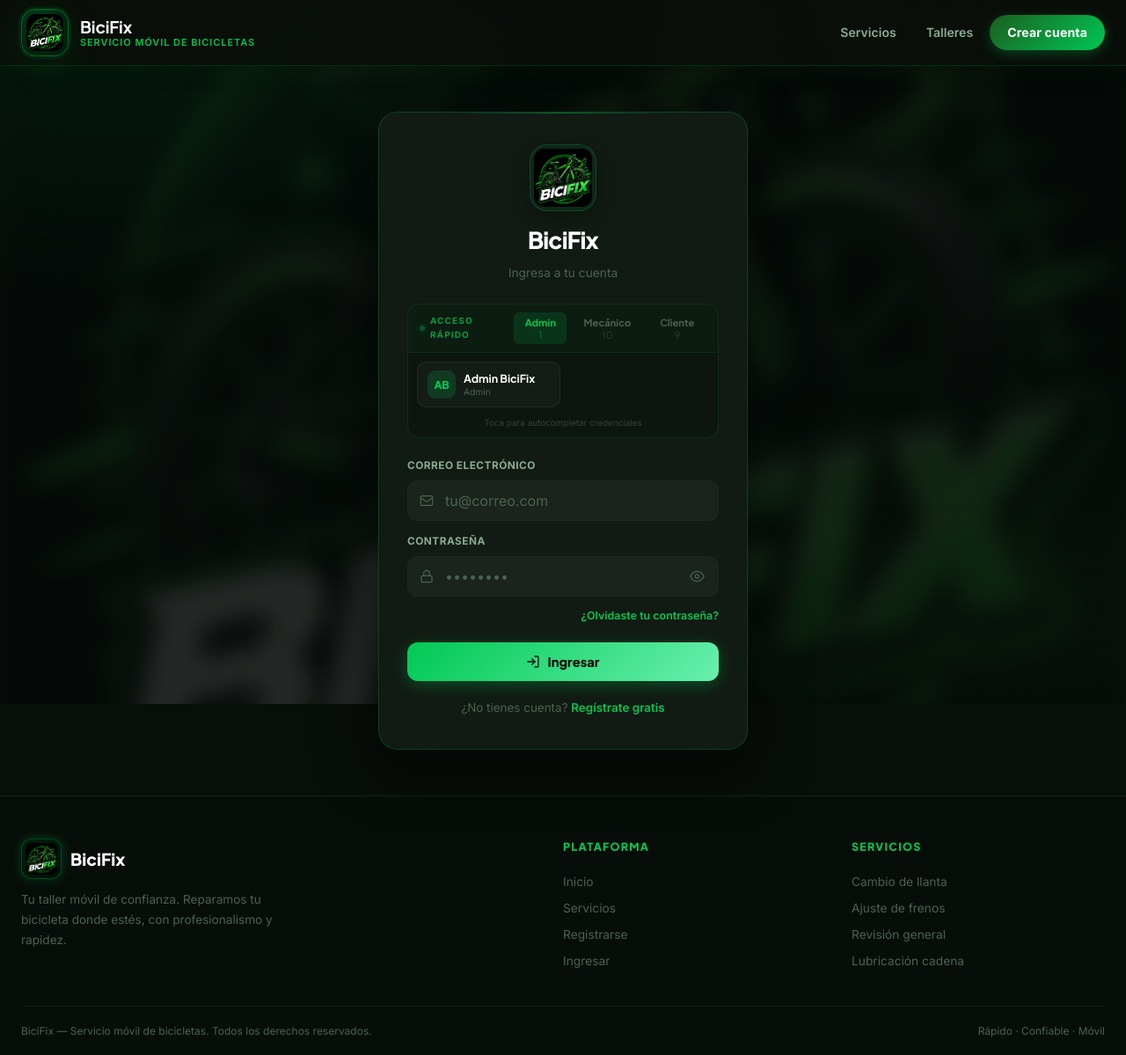
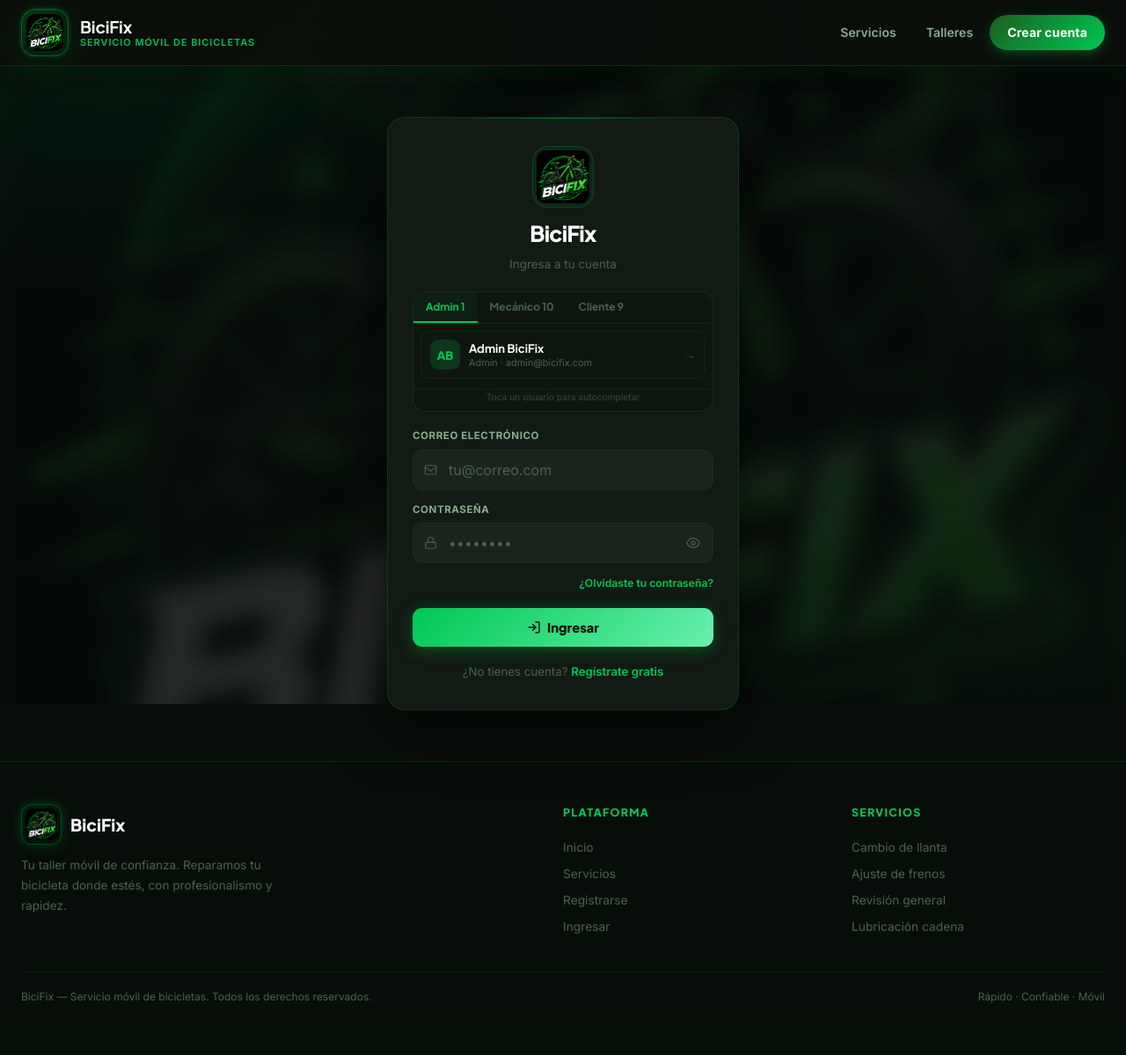
Before and after one commit to Roois334/BiciFix, a Flask app: page /login in a window 1280 px wide. Shown: the whole page at 88% size. After the commit the page ends 1140 px from the top, so only its background shows below. Run offline with Flask 3, Linux system fonts and the light colour scheme; data comes from the database, SQL or seed files in the repository.

Commit message:
feat: login con acceso rápido en lista vertical - móvil y PC

```diff
--- a/templates/login.html
+++ b/templates/login.html
@@ -8,199 +8,175 @@
     <!-- Logo -->
     <div class="llogo">
       <div class="lring">
-        <img src="/static/img/logo.png" alt="BiciFix" style="width:66px;height:66px;object-fit:contain;display:block;border-radius:10px;">
+        <img src="/static/img/logo.png" alt="BiciFix">
       </div>
       <h1 class="ltitle">BiciFix</h1>
       <p class="lsub">Ingresa a tu cuenta</p>
     </div>
 
-    <!-- Acceso rápido -->
+    <!-- Acceso rápido: lista vertical simple -->
     <div id="quickAccess"></div>
 
-    <!-- Formulario -->
-    <form method="POST" class="lform">
+    <!-- Form -->
+    <form method="POST">
       <div class="lfg">
         <label class="lfl">Correo electrónico</label>
         <div class="liw">
-          <svg class="lic" viewBox="0 0 24 24" fill="none" width="16" height="16" stroke="currentColor" stroke-width="1.8" stroke-linecap="round" stroke-linejoin="round"><rect x="2" y="4" width="20" height="16" rx="2"/><path d="M2 7l10 7 10-7"/></svg>
-          <input type="email" name="email" class="lfi" placeholder="tu@correo.com" required autocomplete="email" inputmode="email">
+          <svg class="lic" viewBox="0 0 24 24" fill="none" width="15" height="15" stroke="currentColor" stroke-width="1.8" stroke-linecap="round" stroke-linejoin="round"><rect x="2" y="4" width="20" height="16" rx="2"/><path d="M2 7l10 7 10-7"/></svg>
+          <input type="email" name="email" id="emailInp" class="lfi" placeholder="tu@correo.com" autocomplete="email" inputmode="email" required>
         </div>
       </div>
-
       <div class="lfg">
         <label class="lfl">Contraseña</label>
         <div class="liw">
-          <svg class="lic" viewBox="0 0 24 24" fill="none" width="16" height="16" stroke="currentColor" stroke-width="1.8" stroke-linecap="round" stroke-linejoin="round"><rect x="3" y="11" width="18" height="11" rx="2"/><path d="M7 11V7a5 5 0 0 1 10 0v4"/></svg>
-          <input type="password" name="password" id="pwInp" class="lfi lfi-eye" placeholder="••••••••" required autocomplete="current-password">
-          <button type="button" class="leye" id="eyeBtn" onclick="togglePw()">
-            <svg id="eyeO" viewBox="0 0 24 24" fill="none" width="17" height="17" stroke="currentColor" stroke-width="1.8" stroke-linecap="round" stroke-linejoin="round"><path d="M1 12s4-8 11-8 11 8 11 8-4 8-11 8-11-8-11-8z"/><circle cx="12" cy="12" r="3"/></svg>
-            <svg id="eyeC" viewBox="0 0 24 24" fill="none" width="17" height="17" stroke="currentColor" stroke-width="1.8" stroke-linecap="round" stroke-linejoin="round" style="display:none"><path d="M17.94 17.94A10.07 10.07 0 0 1 12 20c-7 0-11-8-11-8a18.45 18.45 0 0 1 5.06-5.94"/><path d="M9.9 4.24A9.12 9.12 0 0 1 12 4c7 0 11 8 11 8a18.5 18.5 0 0 1-2.16 3.19"/><line x1="1" y1="1" x2="23" y2="23"/></svg>
+          <svg class="lic" viewBox="0 0 24 24" fill="none" width="15" height="15" stroke="currentColor" stroke-width="1.8" stroke-linecap="round" stroke-linejoin="round"><rect x="3" y="11" width="18" height="11" rx="2"/><path d="M7 11V7a5 5 0 0 1 10 0v4"/></svg>
+          <input type="password" name="password" id="pwInp" class="lfi lfi-r" placeholder="••••••••" autocomplete="current-password" required>
+          <button type="button" class="leye" onclick="togglePw()">
+            <svg id="eyeO" viewBox="0 0 24 24" fill="none" width="16" height="16" stroke="currentColor" stroke-width="1.8" stroke-linecap="round" stroke-linejoin="round"><path d="M1 12s4-8 11-8 11 8 11 8-4 8-11 8-11-8-11-8z"/><circle cx="12" cy="12" r="3"/></svg>
+            <svg id="eyeC" viewBox="0 0 24 24" fill="none" width="16" height="16" stroke="currentColor" stroke-width="1.8" stroke-linecap="round" stroke-linejoin="round" style="display:none"><path d="M17.94 17.94A10.07 10.07 0 0 1 12 20c-7 0-11-8-11-8a18.45 18.45 0 0 1 5.06-5.94"/><path d="M9.9 4.24A9.12 9.12 0 0 1 12 4c7 0 11 8 11 8a18.5 18.5 0 0 1-2.16 3.19"/><line x1="1" y1="1" x2="23" y2="23"/></svg>
           </button>
         </div>
       </div>
-
-      <div style="text-align:right;margin-top:-6px;margin-bottom:18px;">
-        <a href="/recuperar" style="font-size:.78rem;color:var(--va);font-weight:600;text-decoration:none;">¿Olvidaste tu contraseña?</a>
+      <div style="text-align:right;margin:-4px 0 16px">
+        <a href="/recuperar" class="lforg">¿Olvidaste tu contraseña?</a>
       </div>
-
       <button type="submit" class="lbtn">
-        <svg viewBox="0 0 24 24" fill="none" width="16" height="16" stroke="currentColor" stroke-width="2" stroke-linecap="round" stroke-linejoin="round"><path d="M15 3h4a2 2 0 0 1 2 2v14a2 2 0 0 1-2 2h-4"/><polyline points="10 17 15 12 10 7"/><line x1="15" y1="12" x2="3" y2="12"/></svg>
+        <svg viewBox="0 0 24 24" fill="none" width="16" height="16" stroke="currentColor" stroke-width="2.2" stroke-linecap="round" stroke-linejoin="round"><path d="M15 3h4a2 2 0 0 1 2 2v14a2 2 0 0 1-2 2h-4"/><polyline points="10 17 15 12 10 7"/><line x1="15" y1="12" x2="3" y2="12"/></svg>
         Ingresar
       </button>
     </form>
 
     <div class="lfoot">
-      ¿No tienes cuenta? <a href="/registro" style="color:var(--va);font-weight:600;text-decoration:none;">Regístrate gratis</a>
+      ¿No tienes cuenta? <a href="/registro" class="lalink">Regístrate gratis</a>
     </div>
   </div>
 </div>
 
 <style>
-/* ── LAYOUT ─────────────────────────────── */
-.lw{min-height:calc(100vh - 74px);display:flex;align-items:center;justify-content:center;padding:20px 16px}
-.lc{background:var(--n3);border:1px solid rgba(0,200,83,.2);border-radius:22px;padding:36px 32px;width:100%;max-width:420px;box-shadow:0 24px 64px rgba(0,0,0,.55),0 0 0 1px rgba(0,200,83,.06);position:relative;overflow:hidden}
+/* ── LAYOUT ── */
+.lw{min-height:calc(100vh - 74px);display:flex;align-items:center;justify-content:center;padding:16px}
+.lc{background:var(--n3);border:1px solid rgba(0,200,83,.18);border-radius:20px;padding:32px 28px;width:100%;max-width:400px;position:relative;overflow:hidden;box-shadow:0 24px 64px rgba(0,0,0,.55)}
 .lc::before{content:'';position:absolute;top:0;left:50%;transform:translateX(-50%);width:60%;height:1px;background:linear-gradient(90deg,transparent,rgba(0,200,83,.5),transparent)}
 
-/* ── LOGO ───────────────────────────────── */
-.llogo{text-align:center;margin-bottom:24px}
-.lring{width:76px;height:76px;border-radius:20px;background:rgba(0,200,83,.07);border:1.5px solid rgba(0,200,83,.22);display:flex;align-items:center;justify-content:center;margin:0 auto 12px;box-shadow:0 6px 20px rgba(0,0,0,.28);overflow:hidden}
-.ltitle{font-family:'Plus Jakarta Sans',sans-serif;font-size:1.65rem;font-weight:900;color:#fff;letter-spacing:-.03em;margin:0 0 5px}
-.lsub{font-size:.86rem;color:var(--gs);margin:0}
+/* ── LOGO ── */
+.llogo{text-align:center;margin-bottom:20px}
+.lring{width:70px;height:70px;border-radius:18px;background:rgba(0,200,83,.07);border:1.5px solid rgba(0,200,83,.2);display:flex;align-items:center;justify-content:center;margin:0 auto 10px;overflow:hidden}
+.lring img{width:60px;height:60px;object-fit:contain;display:block}
+.ltitle{font-family:'Plus Jakarta Sans',sans-serif;font-size:1.55rem;font-weight:900;color:#fff;letter-spacing:-.03em;margin:0 0 4px}
+.lsub{font-size:.84rem;color:var(--gs);margin:0}
 
-/* ── FORM ───────────────────────────────── */
-.lform{margin:0}
-.lfg{margin-bottom:14px}
-.lfl{display:block;font-family:'Inter',sans-serif;font-size:.74rem;font-weight:700;color:var(--gt);letter-spacing:.04em;margin-bottom:7px;text-transform:uppercase}
+/* ── FORM ── */
+.lfg{margin-bottom:13px}
+.lfl{display:block;font-family:'Inter',sans-serif;font-size:.72rem;font-weight:700;color:var(--gt);text-transform:uppercase;letter-spacing:.05em;margin-bottom:6px}
 .liw{position:relative}
-.lic{position:absolute;left:14px;top:50%;transform:translateY(-50%);color:var(--gs);pointer-events:none;z-index:1}
-.lfi{width:100%;padding:12px 14px 12px 42px;background:rgba(255,255,255,.04);border:1px solid var(--n5);border-radius:11px;color:#fff;font-family:'Inter',sans-serif;font-size:16px;outline:none;transition:border-color .18s,background .18s,box-shadow .18s;-webkit-appearance:none}
+.lic{position:absolute;left:13px;top:50%;transform:translateY(-50%);color:var(--gs);pointer-events:none;z-index:1}
+.lfi{width:100%;padding:12px 13px 12px 40px;background:rgba(255,255,255,.04);border:1px solid var(--n5);border-radius:10px;color:#fff;font-family:'Inter',sans-serif;font-size:16px;outline:none;transition:border-color .18s,background .18s,box-shadow .18s;-webkit-appearance:none;box-sizing:border-box}
 .lfi::placeholder{color:var(--gs)}
-.lfi:focus{border-color:rgba(0,200,83,.45);background:rgba(27,94,32,.07);box-shadow:0 0 0 3px rgba(0,200,83,.07)}
-.lfi-eye{padding-right:46px}
-.leye{position:absolute;right:12px;top:50%;transform:translateY(-50%);background:none;border:none;cursor:pointer;color:var(--gs);padding:4px;display:flex;align-items:center;border-radius:6px;transition:color .18s,background .18s;-webkit-tap-highlight-color:transparent}
-.leye:hover{color:var(--va);background:rgba(0,200,83,.08)}
-.lbtn{width:100%;padding:13px 20px;border-radius:12px;background:var(--grn);color:var(--n1);font-family:'Plus Jakarta Sans',sans-serif;font-size:.92rem;font-weight:800;border:none;cursor:pointer;display:flex;align-items:center;justify-content:center;gap:8px;box-shadow:0 4px 18px rgba(0,200,83,.32);transition:opacity .2s,transform .2s,box-shadow .2s;-webkit-tap-highlight-color:transparent;touch-action:manipulation}
-.lbtn:hover{opacity:.9;transform:translateY(-1px);box-shadow:0 8px 26px rgba(0,200,83,.42)}
-.lbtn:active{transform:scale(.99)}
-.lfoot{text-align:center;margin-top:20px;font-size:.84rem;color:var(--gs)}
+.lfi:focus{border-color:rgba(0,200,83,.45);background:rgba(27,94,32,.06);box-shadow:0 0 0 3px rgba(0,200,83,.07)}
+.lfi-r{padding-right:44px}
+.leye{position:absolute;right:11px;top:50%;transform:translateY(-50%);background:none;border:none;cursor:pointer;color:var(--gs);padding:4px;display:flex;align-items:center;border-radius:6px;transition:color .15s;-webkit-tap-highlight-color:transparent;touch-action:manipulation}
+.leye:hover,.leye:active{color:var(--va)}
+.lforg{font-size:.76rem;color:var(--va);font-weight:600;text-decoration:none}
+.lbtn{width:100%;padding:13px;border-radius:11px;background:var(--grn);color:var(--n1);font-family:'Plus Jakarta Sans',sans-serif;font-size:.92rem;font-weight:800;border:none;cursor:pointer;display:flex;align-items:center;justify-content:center;gap:7px;box-shadow:0 4px 18px rgba(0,200,83,.3);transition:opacity .18s,transform .18s;-webkit-tap-highlight-color:transparent;touch-action:manipulation}
+.lbtn:active{opacity:.85;transform:scale(.98)}
+.lfoot{text-align:center;margin-top:18px;font-size:.83rem;color:var(--gs)}
+.lalink{color:var(--va);font-weight:600;text-decoration:none}
 
-/* ── ACCESO RÁPIDO ──────────────────────── */
-.qa-wrap{margin-bottom:22px;border:1px solid rgba(0,200,83,.15);border-radius:14px;overflow:hidden;background:rgba(0,0,0,.18)}
+/* ── ACCESO RÁPIDO ── */
+.qa-box{margin-bottom:18px;border:1px solid rgba(0,200,83,.14);border-radius:13px;overflow:hidden;background:rgba(0,0,0,.15)}
 
-/* header con punto verde y tabs */
-.qa-head{display:flex;align-items:center;justify-content:space-between;padding:9px 13px;border-bottom:1px solid rgba(0,200,83,.1);background:rgba(0,200,83,.04)}
-.qa-label{font-family:'Inter',sans-serif;font-size:.62rem;font-weight:800;text-transform:uppercase;letter-spacing:.12em;color:rgba(0,200,83,.75);display:flex;align-items:center;gap:6px}
-.qa-dot{width:6px;height:6px;border-radius:50%;background:#00c853;box-shadow:0 0 7px #00c853;animation:qdot 2s infinite}
-@keyframes qdot{0%,100%{opacity:1}50%{opacity:.25}}
-.qa-tabs{display:flex;gap:3px}
-.qa-tab{padding:4px 10px;border-radius:6px;border:none;font-family:'Plus Jakarta Sans',sans-serif;font-size:.7rem;font-weight:700;color:var(--gs);cursor:pointer;background:transparent;transition:all .15s;-webkit-tap-highlight-color:transparent;touch-action:manipulation}
-.qa-tab.on{background:rgba(0,200,83,.14);color:#00c853}
-.qa-tab:not(.on):hover{background:rgba(255,255,255,.05);color:#fff}
+/* Tabs de rol — scroll horizontal si no caben */
+.qa-tabs{display:flex;gap:0;overflow-x:auto;scrollbar-width:none;border-bottom:1px solid rgba(0,200,83,.1)}
+.qa-tabs::-webkit-scrollbar{display:none}
+.qa-tab{flex-shrink:0;padding:9px 14px;font-family:'Plus Jakarta Sans',sans-serif;font-size:.75rem;font-weight:700;color:var(--gs);border:none;background:transparent;cursor:pointer;transition:color .15s,background .15s;-webkit-tap-highlight-color:transparent;touch-action:manipulation;white-space:nowrap;border-bottom:2px solid transparent}
+.qa-tab.on{color:var(--va);border-bottom-color:var(--va);background:rgba(0,200,83,.05)}
+.qa-tab:active{color:var(--va)}
 
-/* grid de usuarios — 1 columna en móvil, 2 en más ancho */
-.qa-body{padding:10px}
-.qa-grid{display:grid;grid-template-columns:1fr;gap:6px}
-@media(min-width:360px){.qa-grid{grid-template-columns:1fr 1fr}}
+/* Lista de usuarios — 1 columna, simple y limpio */
+.qa-list{padding:8px}
+.qa-item{display:flex;align-items:center;gap:10px;padding:9px 10px;border-radius:9px;border:1px solid rgba(255,255,255,.05);background:transparent;cursor:pointer;width:100%;transition:background .15s,border-color .15s;-webkit-tap-highlight-color:transparent;touch-action:manipulation;margin-bottom:5px;text-align:left}
+.qa-item:last-child{margin-bottom:0}
+.qa-item:active,.qa-item:hover{background:rgba(0,200,83,.08);border-color:rgba(0,200,83,.25)}
 
-.qa-btn{display:flex;align-items:center;gap:9px;padding:9px 11px;border-radius:10px;border:1px solid rgba(255,255,255,.06);background:rgba(255,255,255,.03);cursor:pointer;transition:all .15s;text-align:left;width:100%;-webkit-tap-highlight-color:transparent;touch-action:manipulation}
-.qa-btn:active{transform:scale(.97);background:rgba(0,200,83,.1);border-color:rgba(0,200,83,.35)}
-.qa-btn:hover{border-color:rgba(0,200,83,.35);background:rgba(0,200,83,.07);transform:translateY(-1px);box-shadow:0 4px 12px rgba(0,0,0,.28)}
+/* Avatar con inicial */
+.qa-av{width:34px;height:34px;border-radius:9px;display:flex;align-items:center;justify-content:center;font-family:'Plus Jakarta Sans',sans-serif;font-size:.82rem;font-weight:800;flex-shrink:0}
+.av-admin{background:rgba(0,200,83,.18);color:#00c853}
+.av-mecanico{background:rgba(105,240,174,.13);color:#69f0ae}
+.av-cliente{background:rgba(185,246,202,.09);color:#b9f6ca}
 
-.qa-av{width:32px;height:32px;border-radius:9px;display:flex;align-items:center;justify-content:center;font-family:'Plus Jakarta Sans',sans-serif;font-size:.76rem;font-weight:800;flex-shrink:0;letter-spacing:-.01em}
-.qa-av-admin{background:rgba(0,200,83,.18);color:#00c853}
-.qa-av-mec{background:rgba(105,240,174,.14);color:#69f0ae}
-.qa-av-cli{background:rgba(185,246,202,.1);color:#b9f6ca}
+.qa-info{flex:1;min-width:0;text-align:left}
+.qa-name{font-family:'Plus Jakarta Sans',sans-serif;font-size:.82rem;font-weight:700;color:#fff;white-space:nowrap;overflow:hidden;text-overflow:ellipsis}
+.qa-role{font-size:.68rem;color:var(--gs);margin-top:1px}
 
-.qa-info{overflow:hidden;min-width:0}
-.qa-name{font-family:'Plus Jakarta Sans',sans-serif;font-size:.78rem;font-weight:700;color:#fff;white-space:nowrap;overflow:hidden;text-overflow:ellipsis;line-height:1.2}
-.qa-role{font-size:.64rem;color:var(--gs);line-height:1.2;margin-top:1px}
+/* Flecha indicadora */
+.qa-arr{color:var(--va);opacity:.5;flex-shrink:0;font-size:.8rem}
 
-.qa-hint{text-align:center;font-size:.62rem;color:rgba(255,255,255,.18);padding:0 10px 8px}
-
-/* ── RESPONSIVE ─────────────────────────── */
-@media(max-width:480px){
-  .lc{padding:28px 18px;border-radius:18px}
-  .ltitle{font-size:1.45rem}
-  .lring{width:68px;height:68px;border-radius:17px}
-  .lring img{width:58px;height:58px}
-}
+.qa-hint{text-align:center;font-size:.64rem;color:rgba(255,255,255,.2);padding:0 10px 8px;border-top:1px solid rgba(255,255,255,.04);margin-top:4px}
 </style>
 
 <script>
-/* ── Acceso rápido ───────────────────────── */
 (function(){
-  var CFG = {
-    admin:    {label:'Admin',    avCls:'qa-av-admin', toAbbr:function(n,a){return(n[0]+(a?a[0]:'')).toUpperCase()}},
-    mecanico: {label:'Mecánico', avCls:'qa-av-mec',   toAbbr:function(n,a){return(n[0]+(a?a[0]:'')).toUpperCase()}},
-    cliente:  {label:'Cliente',  avCls:'qa-av-cli',   toAbbr:function(n,a){return(n[0]+(a?a[0]:'')).toUpperCase()}}
-  };
+  var ROLES = {admin:{label:'Admin',av:'av-admin'},mecanico:{label:'Mecánico',av:'av-mecanico'},cliente:{label:'Cliente',av:'av-cliente'}};
   var ORDER = ['admin','mecanico','cliente'];
-  var grupos = {}, activeRol = null;
+  var grupos = {}, cur = null;
   var wrap = document.getElementById('quickAccess');
 
   fetch('/api/usuarios-acceso')
     .then(function(r){return r.json();})
     .then(function(users){
       if(!users||!users.length) return;
-      users.forEach(function(u){ if(!grupos[u.rol])grupos[u.rol]=[]; grupos[u.rol].push(u); });
+      users.forEach(function(u){if(!grupos[u.rol])grupos[u.rol]=[];grupos[u.rol].push(u);});
       var rolesDisp = ORDER.filter(function(r){return grupos[r];});
-      activeRol = rolesDisp[0];
+      cur = rolesDisp[0];
 
-      function renderGrid(rol){
-        var cfg = CFG[rol]||{label:rol,avCls:'qa-av-cli',toAbbr:function(n){return n[0].toUpperCase()}};
+      function list(rol){
+        var cfg = ROLES[rol]||{label:rol,av:'av-cliente'};
         return grupos[rol].map(function(u){
-          var ini = cfg.toAbbr(u.nombre, u.apellido);
-          return '<button type="button" class="qa-btn" onclick="fillCred(\''+u.email+'\',\''+u.pw+'\')" title="'+u.email+'">'+
-            '<div class="qa-av '+cfg.avCls+'">'+ini+'</div>'+
+          var ini = (u.nombre[0]+(u.apellido?u.apellido[0]:'')).toUpperCase();
+          return '<button type="button" class="qa-item" onclick="fillCred(\''+u.email+'\',\''+u.pw+'\')">' +
+            '<div class="qa-av '+cfg.av+'">'+ini+'</div>'+
             '<div class="qa-info">'+
               '<div class="qa-name">'+u.nombre+' '+u.apellido+'</div>'+
-              '<div class="qa-role">'+cfg.label+'</div>'+
+              '<div class="qa-role">'+cfg.label+' · '+u.email+'</div>'+
             '</div>'+
+            '<span class="qa-arr">→</span>'+
           '</button>';
         }).join('');
       }
 
       function render(){
         var tabs = rolesDisp.map(function(r){
-          var cfg = CFG[r]||{label:r};
-          return '<button type="button" class="qa-tab'+(r===activeRol?' on':'')+'" onclick="qaTab(\''+r+'\')">'+
-            cfg.label+' <span style="opacity:.45;font-weight:400">'+grupos[r].length+'</span></button>';
+          var cfg = ROLES[r]||{label:r};
+          return '<button type="button" class="qa-tab'+(r===cur?' on':'')+'" onclick="qaTab(\''+r+'\')">'+
+            cfg.label+' '+grupos[r].length+'</button>';
         }).join('');
 
         wrap.innerHTML =
-          '<div class="qa-wrap">'+
-            '<div class="qa-head">'+
-              '<span class="qa-label"><span class="qa-dot"></span>Acceso rápido</span>'+
-              '<div class="qa-tabs">'+tabs+'</div>'+
-            '</div>'+
-            '<div class="qa-body"><div class="qa-grid" id="qaGrid">'+renderGrid(activeRol)+'</div></div>'+
-            '<div class="qa-hint">Toca para autocompletar credenciales</div>'+
+          '<div class="qa-box">'+
+            '<div class="qa-tabs">'+tabs+'</div>'+
+            '<div class="qa-list" id="qaList">'+list(cur)+'</div>'+
+            '<div class="qa-hint">Toca un usuario para autocompletar</div>'+
           '</div>';
       }
 
-      window.qaTab = function(rol){ activeRol = rol; render(); };
+      window.qaTab = function(r){cur=r;render();};
       render();
     })
     .catch(function(){});
 })();
 
-/* ── Autocompletar ──────────────────────── */
-function fillCred(email, pw){
-  var ei = document.querySelector('input[name="email"]');
-  var pi = document.getElementById('pwInp');
-  ei.value = email; pi.value = pw;
-  [ei, pi].forEach(function(el){
+function fillCred(e,p){
+  var ei=document.getElementById('emailInp'),pi=document.getElementById('pwInp');
+  ei.value=e; pi.value=p;
+  [ei,pi].forEach(function(el){
     el.style.transition='border-color .2s';
     el.style.borderColor='var(--va)';
     setTimeout(function(){el.style.borderColor='';},700);
   });
 }
 
-/* ── Ojo contraseña ─────────────────────── */
 function togglePw(){
-  var i=document.getElementById('pwInp');
-  var o=document.getElementById('eyeO');
-  var c=document.getElementById('eyeC');
+  var i=document.getElementById('pwInp'),o=document.getElementById('eyeO'),c=document.getElementById('eyeC');
   if(i.type==='password'){i.type='text';o.style.display='none';c.style.display='block';}
   else{i.type='password';o.style.display='block';c.style.display='none';}
 }
```
